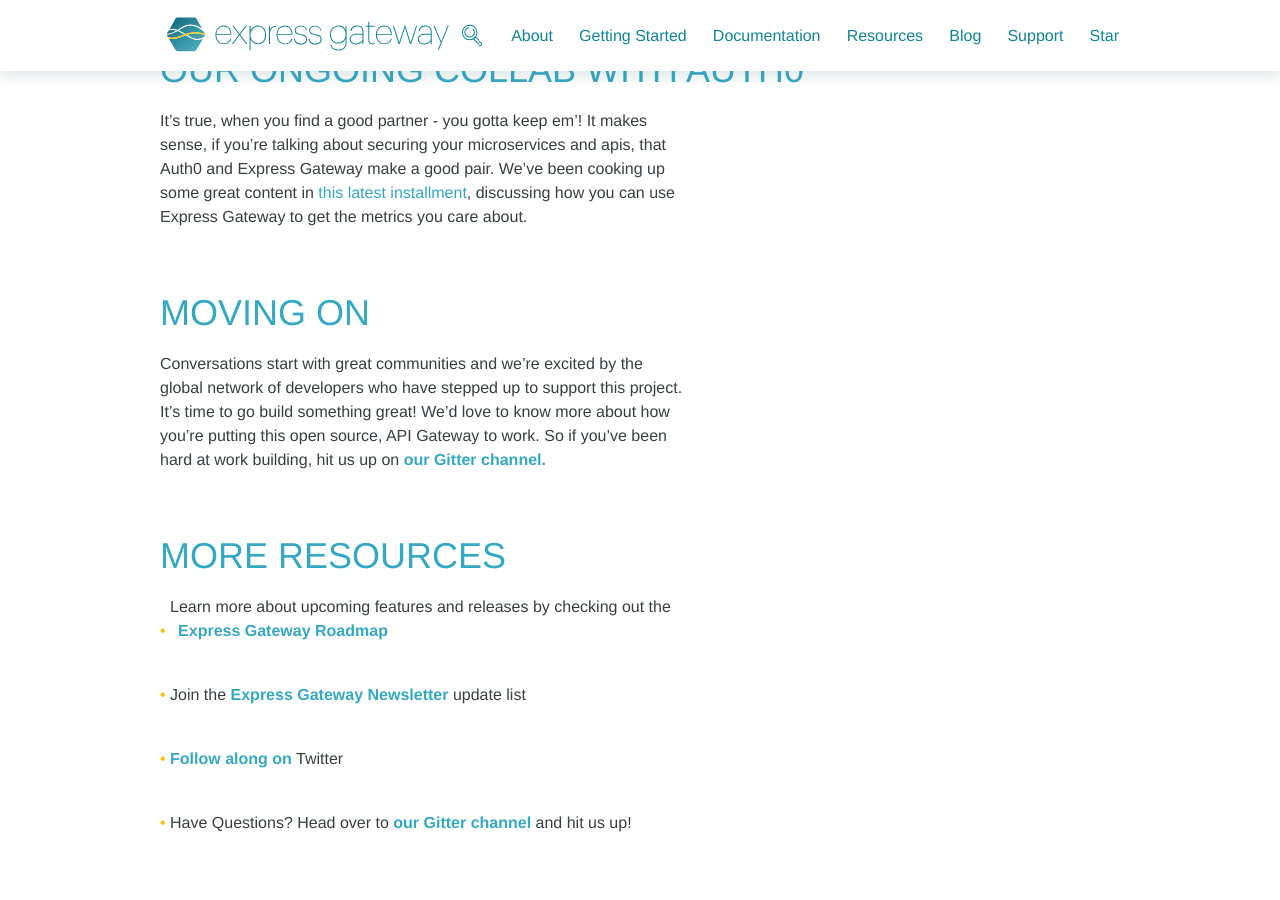
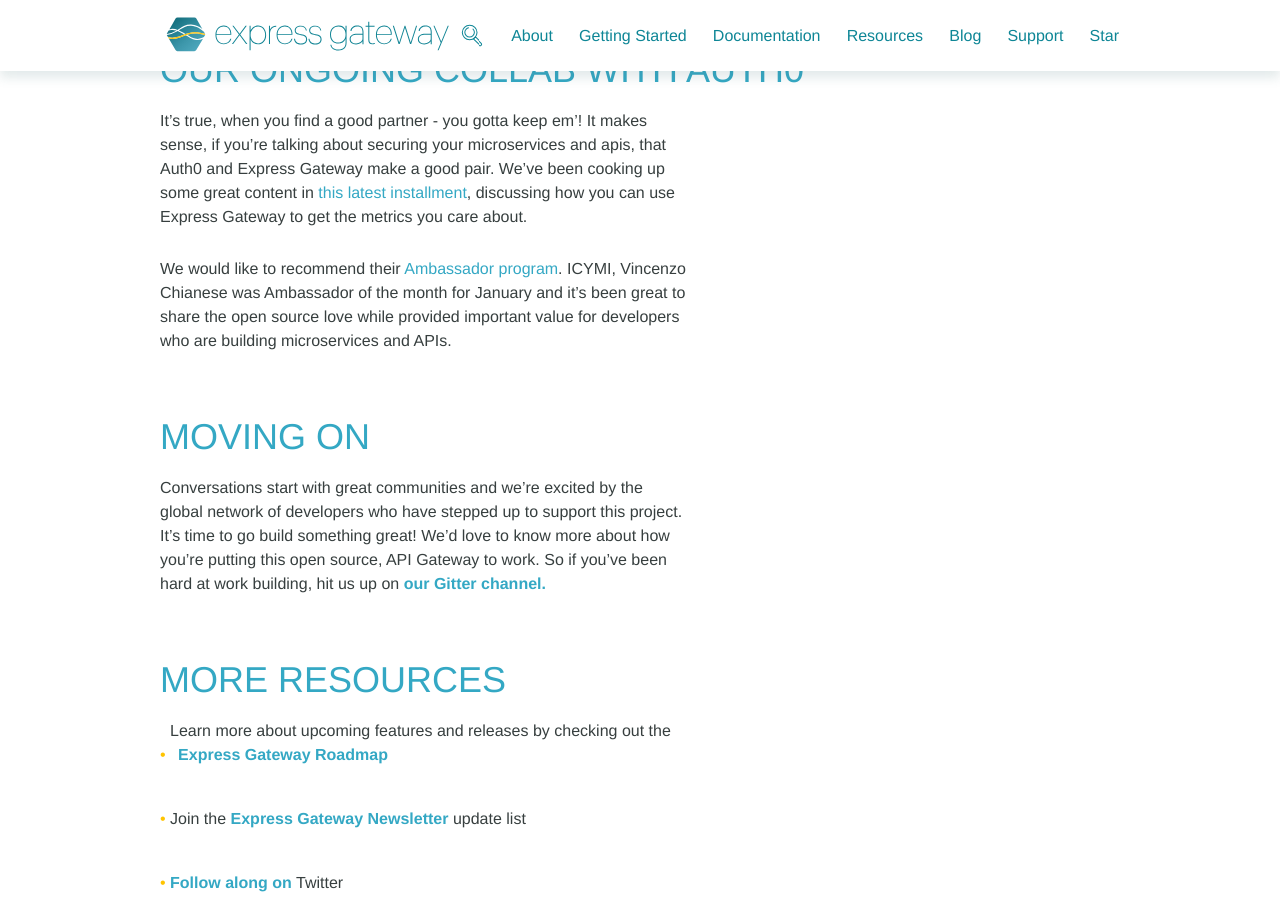
Before and after one commit to ExpressGateway/express-gateway.io, a Jekyll site: the page built from _posts/2018-03-30-open-source-community-round-up-spring-break-edition.markdown, in a window 1280 px wide and 900 px high, scrolled down 1495 px. Built offline with Jekyll 4.4.1, drawn with Linux system fonts in a browser that asks for light colours; nearby versions of some CDN libraries; some web fonts are replaced; our own code applies the rules of GitHub Pages for plain Markdown files; comment, search, counter and statistics services are not loaded.

Commit message:
Updated Open Source Community Round Up Spring Break Edition

```diff
--- a/_posts/2018-03-30-open-source-community-round-up-spring-break-edition.markdown
+++ b/_posts/2018-03-30-open-source-community-round-up-spring-break-edition.markdown
@@ -38,6 +38,7 @@
 ## Our ongoing collab with Auth0
 It's true, when you find a good partner - you gotta keep em'! It makes sense, if you're talking about securing your microservices and apis, that Auth0 and Express Gateway make a good pair. We've been cooking up some great content in [this latest installment](https://auth0.com/blog/application-metrics-with-express-gateway/), discussing how you can use Express Gateway to get the metrics you care about.
 
+We would like to recommend their [Ambassador program](https://auth0.com/ambassador-program). ICYMI, Vincenzo Chianese was Ambassador of the month for January and it's been great to share the open source love while provided important value for developers who are building microservices and APIs.
 
 ## Moving On
 
```
